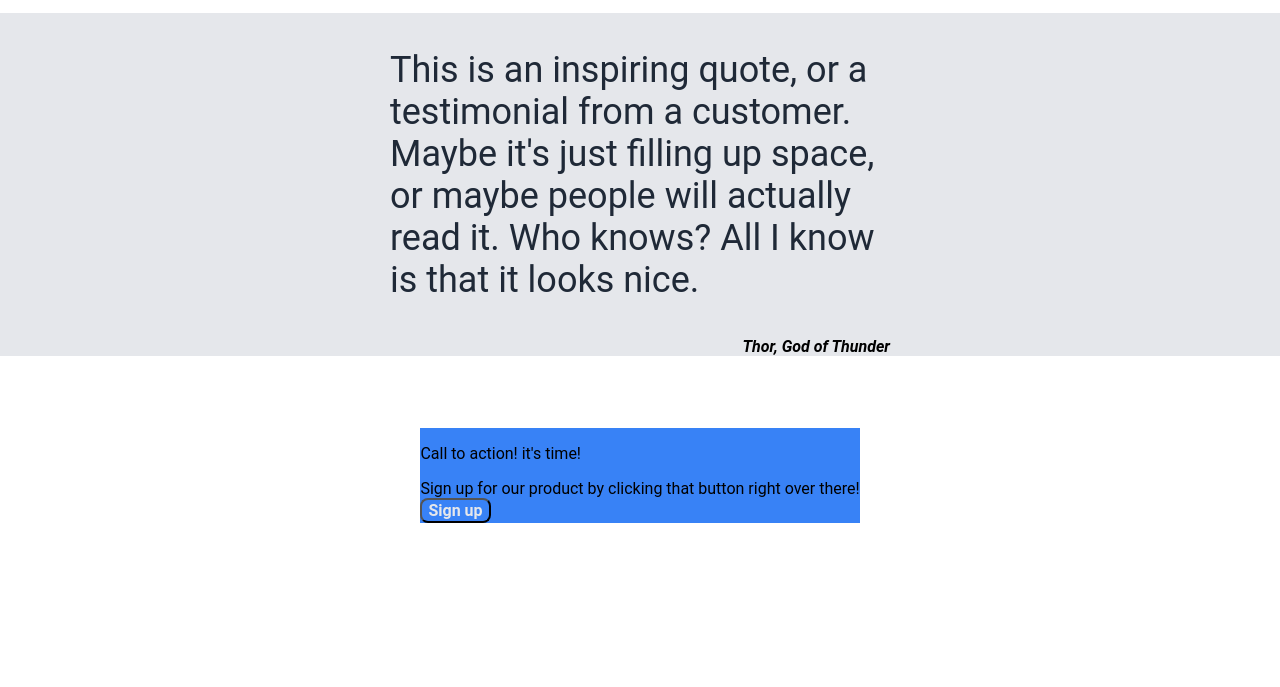
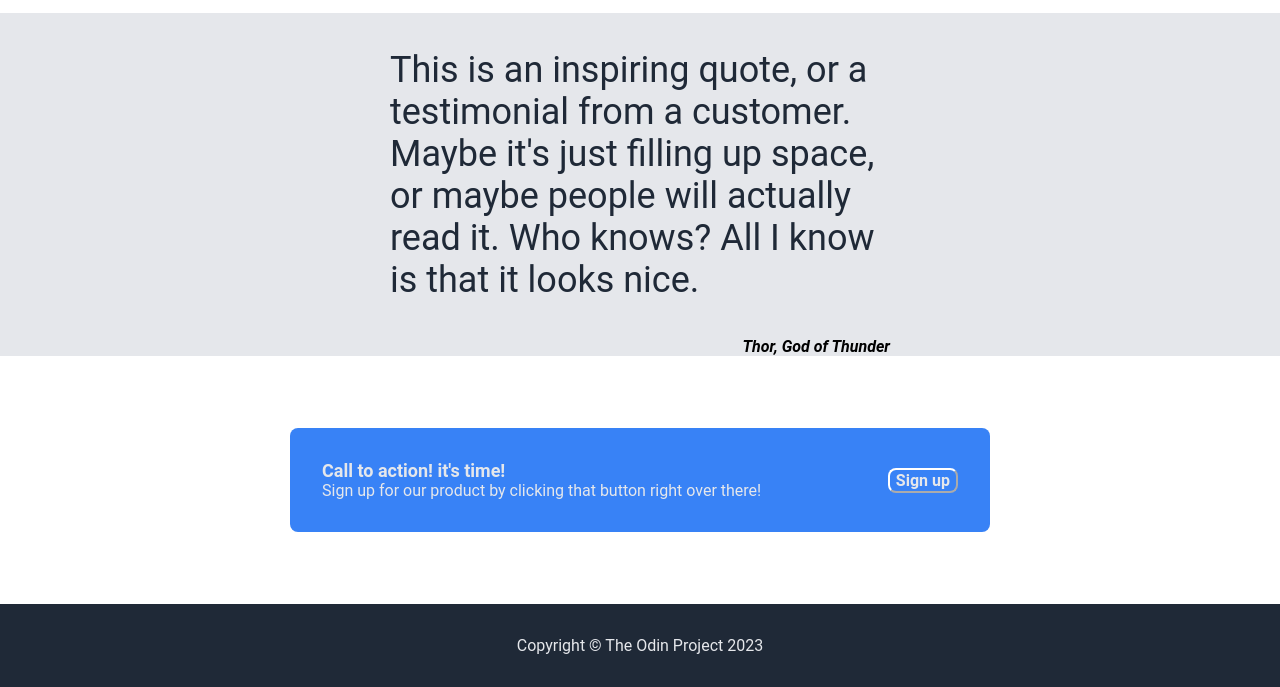
Before and after one commit to yanivef/landing-page, a plain HTML site: page index.html in a window 1280 px wide. Shown: the part 819-1506 px from the top of the page. Before the commit the page ends 1414 px from the top, so only its background shows below. Drawn offline with Linux system fonts and the light colour scheme.

Commit message:
fixed changes

```diff
--- a/index.html
+++ b/index.html
@@ -61,10 +61,15 @@
 
     <div class="call-action">
         <div class="information">
-            <p class="main-info">Call to action! it's time!</p>
-            <div class="second-info">Sign up for our product by clicking that button right over there!</div>
+                <div>
+                    <p class="main-info">Call to action! it's time!</p>
+                    <div class="second-info">Sign up for our product by clicking that button right over there!</div>
+                </div>
             <button class="info-button">Sign up</button>
         </div>
+    </div>
+    <div class="footer">
+        <div class="copy-right">Copyright &copy; The Odin Project 2023</div>
     </div>
 
 
--- a/style.css
+++ b/style.css
@@ -164,11 +164,15 @@ img {
     margin: 72px auto;
 }
 .information {
-    /* display: flex; */
+    display: flex;
+    width: 700px;
     background-color: #3882F6;
-
+    padding: 32px;
+    border-radius: 8px;
     justify-content: center;
     align-items: center;
+    color: #E5E7EB;
+    margin: 0;
 
 }
 .info-button {
@@ -177,4 +181,22 @@ img {
     border-radius: 8px;
     font-size: 16px;
     font-weight: 700;
+    border-color: white;
+    margin-left: auto;
 }
+
+
+.main-info {
+    font-weight: 700;
+    font-size: 18px;
+    margin: 0;
+}
+
+.footer {
+    display: flex;
+    background-color: #1F2937;
+    color: #E5E7EB;
+    justify-content: center;
+    align-items: center;
+    padding: 32px;
+}
```
Also changed, not shown: 1 other file.
